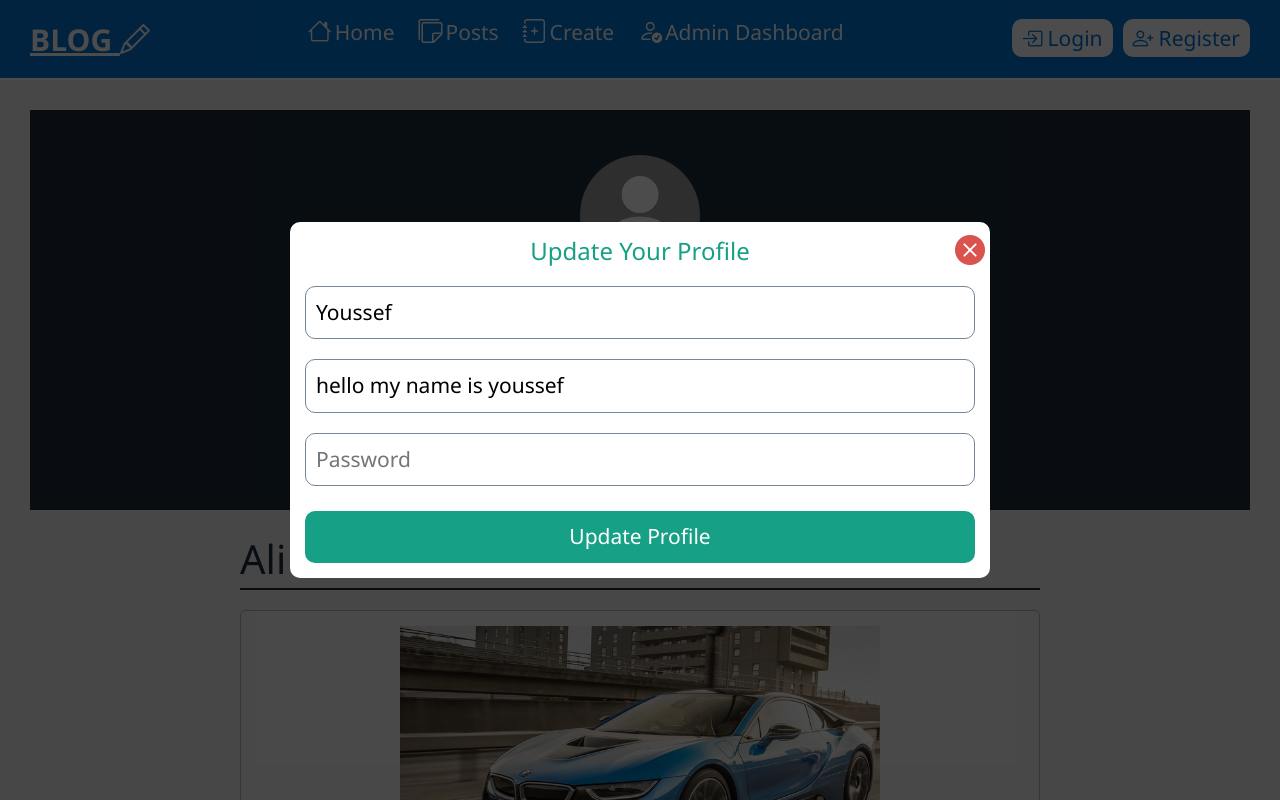
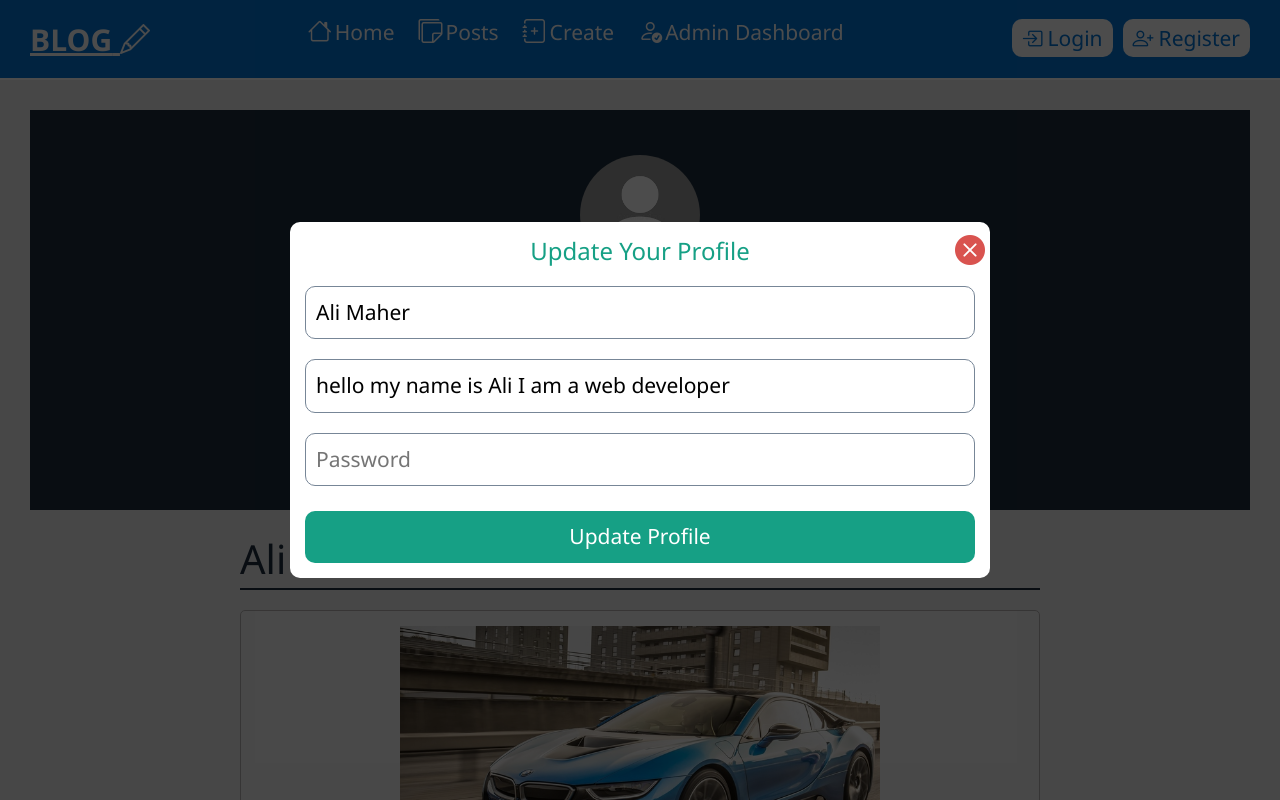
Before and after one commit to ALi-Maher-Mohamed/Blog-application-FrontEnd, a React (Create React App) app: page /profile/1 in a window 1280 px wide. Both pictures are taken after a click on the button "Update Profile". Shown: the top 800 px of the page. Built offline with nearby package versions, Linux system fonts and the light colour scheme.

Commit message:
feat : update profile edit

```diff
--- a/src/Pages/profile/UpdateProfileModal.jsx
+++ b/src/Pages/profile/UpdateProfileModal.jsx
@@ -3,8 +3,8 @@ import { toast, ToastContainer } from "react-toastify";
 import { useState } from "react";
 
 const user = {
-  username: "Youssef",
-  bio: "hello my name is youssef",
+  username: "Ali Maher",
+  bio: "hello my name is Ali I am a web developer",
 };
 
 const UpdateProfileModal = ({ setUpdateProfile }) => {
```
Also changed, not shown: src/Pages/profile/update-profile-modal.css (indentation only).
